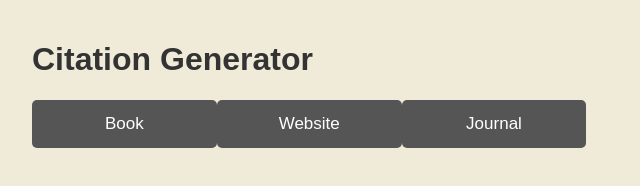
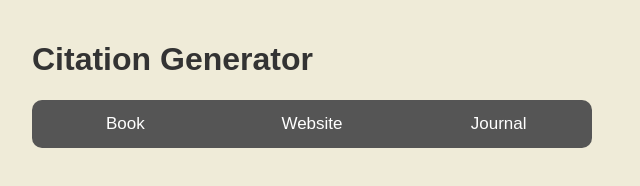
Before and after one commit to boxabll/CitationGenerator, a plain HTML site: page index.html in a window 1280 px wide. Shown: the full height of the page, 8-648 px from the left. Drawn offline with Linux system fonts and the light colour scheme.

Commit message:
fixed tabs appearance

```diff
--- a/index.css
+++ b/index.css
@@ -17,7 +17,16 @@ body, html {
     cursor: pointer;
     padding: 14px 16px;
     font-size: 17px;
-    width: 33%;
+    width: 33.333%;
+    border-radius: 0;
+  }
+
+  .tablink:first-child {
+    border-radius: 10px 0px 0px 10px;
+  }
+
+  .tablink:nth-child(3) {
+    border-radius: 0px 10px 10px 0px;
   }
 
   .tablink:hover {
@@ -123,3 +132,7 @@ button:hover {
 .copybutton {
     margin-top: 20px;
 }
+/*
+#Book {background-color: red;}
+#Website {background-color: green;}
+#Journal {background-color: blue;} */
```
